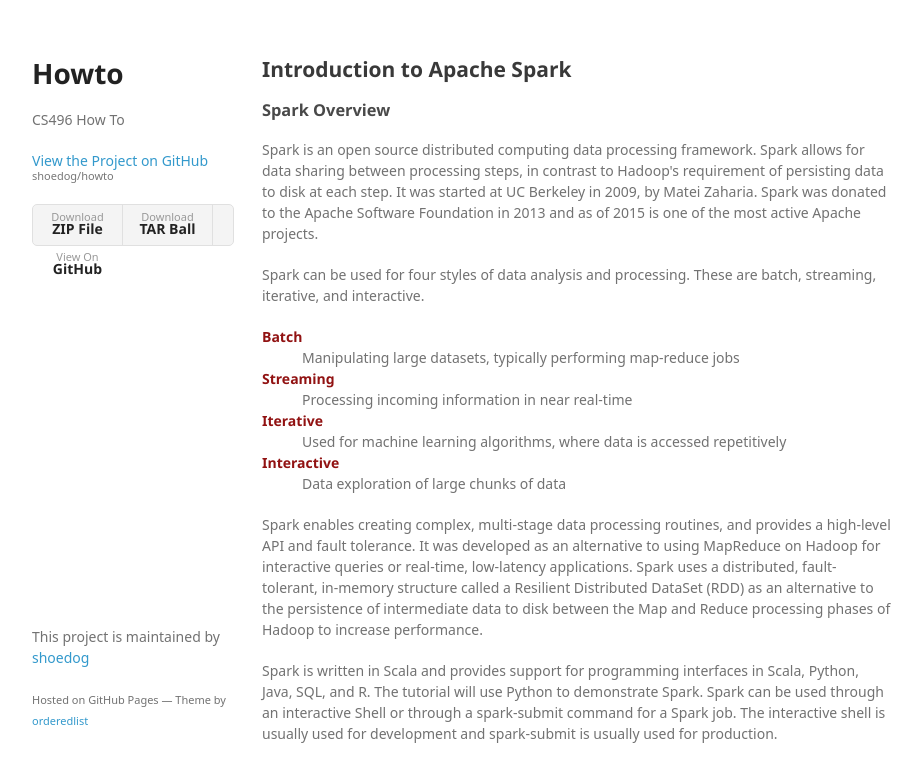
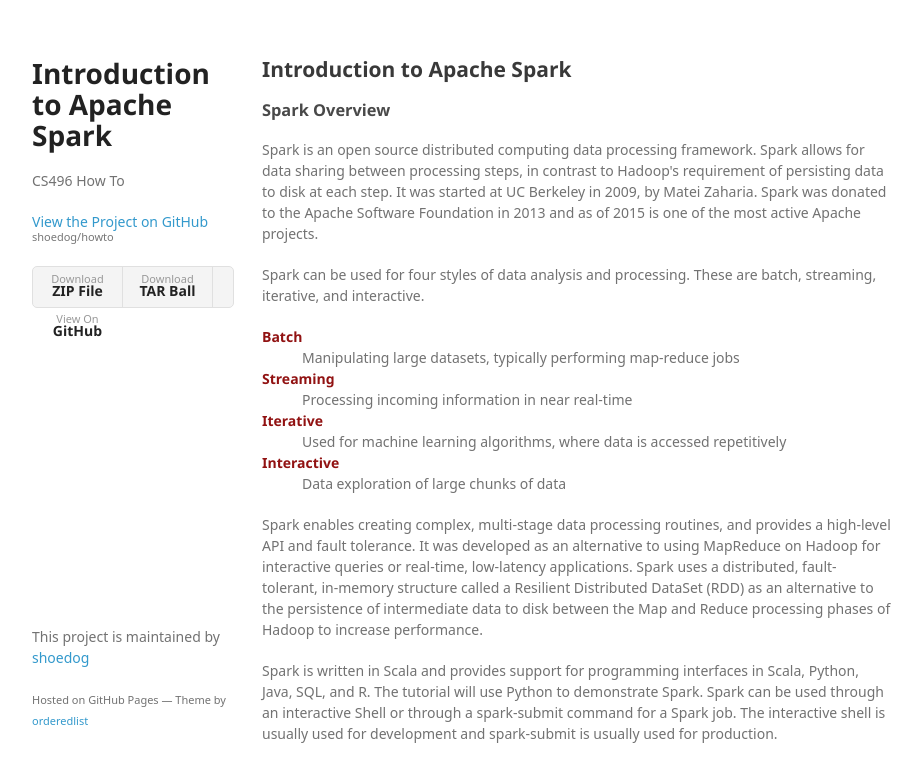
Before and after one commit to shoedog/howto, a plain HTML site: page index.html in a window 1280 px wide. Shown: the top 761 px of the page, without its empty margins (178-1100 px from the left). Drawn offline with Linux system fonts and the light colour scheme; a web font is replaced by a local one.

Commit message:
Update index.html

```diff
--- a/index.html
+++ b/index.html
@@ -15,7 +15,7 @@
   <body>
     <div class="wrapper">
       <header>
-        <h1>Howto</h1>
+        <h1>Introduction to Apache Spark</h1>
         <p>CS496 How To</p>
 
         <p class="view"><a href="https://github.com/shoedog/howto">View the Project on GitHub <small>shoedog/howto</small></a></p>
```
